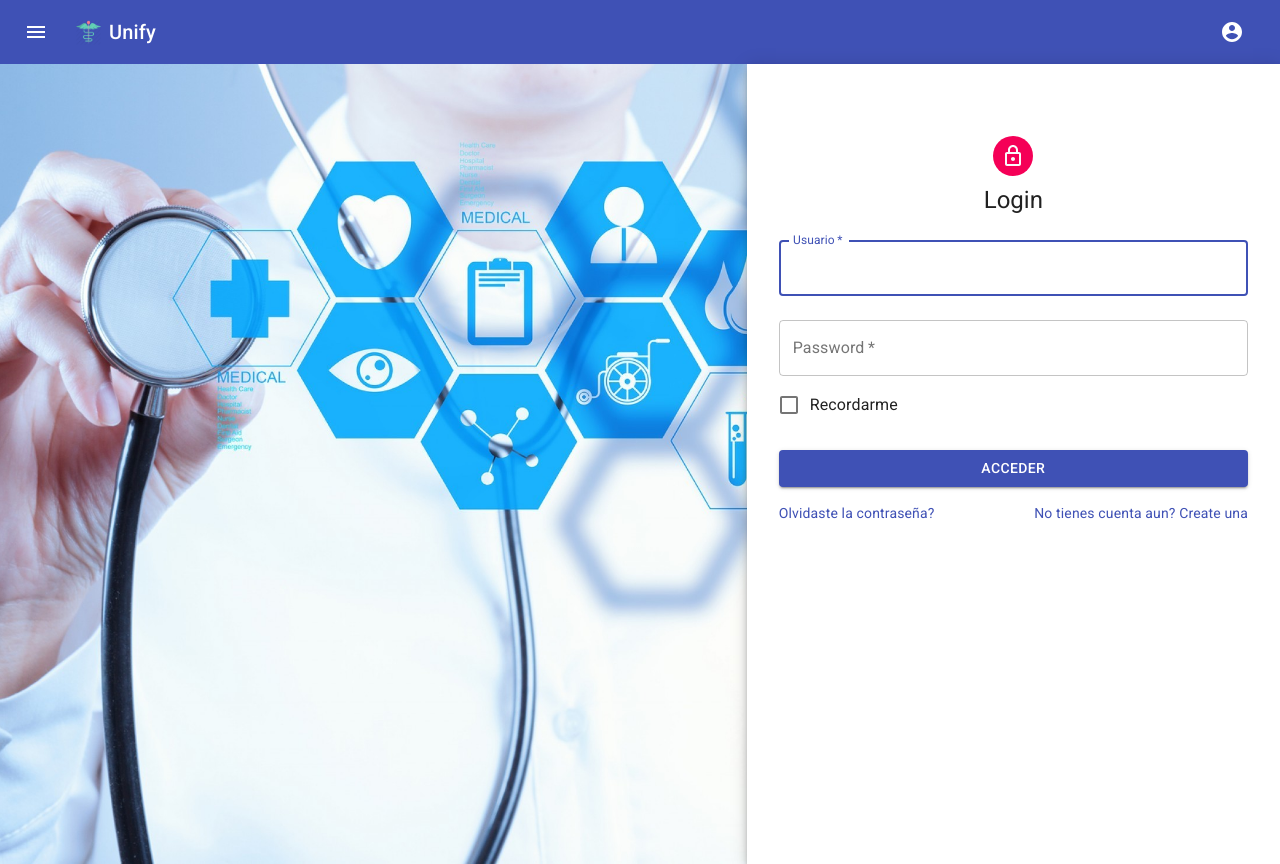
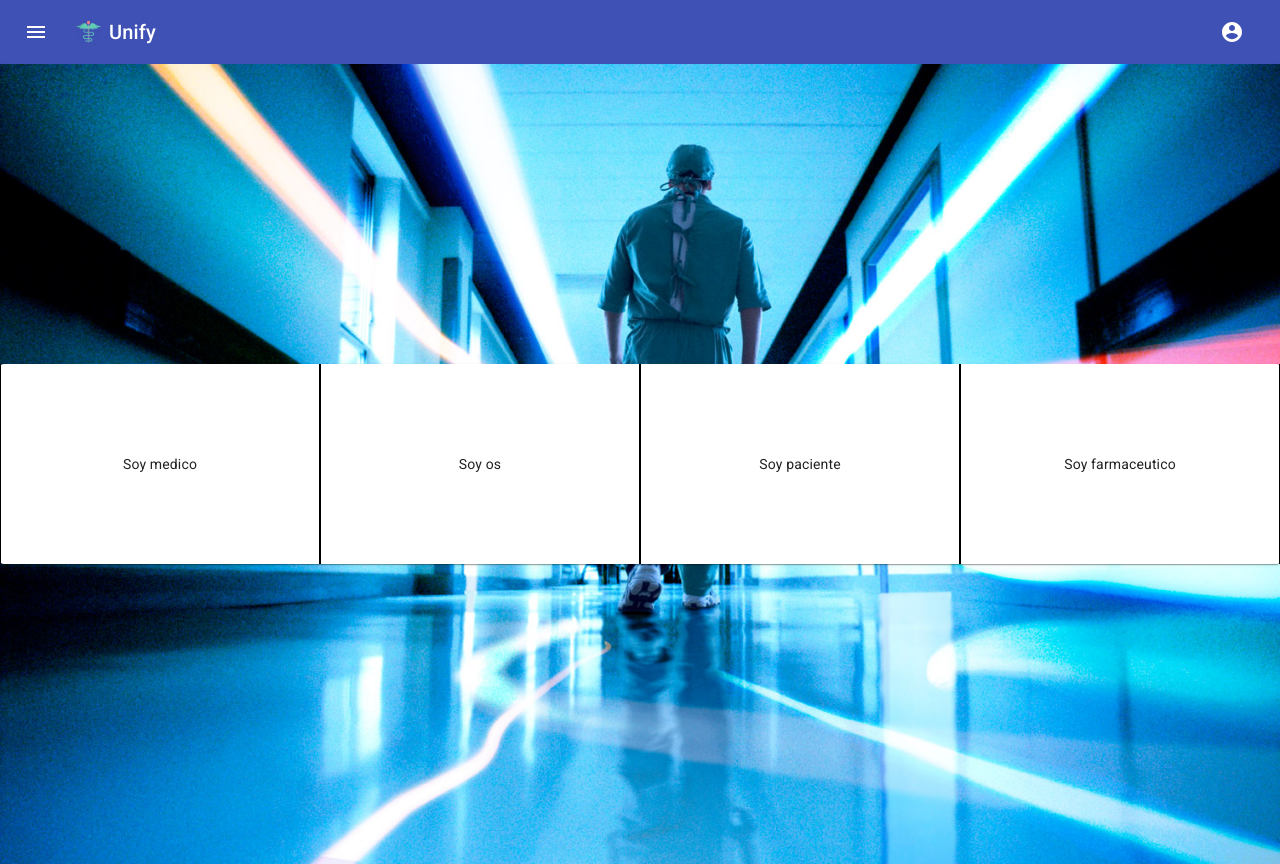
Before and after one commit to recetaselectronicas/frontend, a React (Create React App) app: page / in a window 1280 px wide. Built offline with nearby package versions, Linux system fonts and the light colour scheme.

Commit message:
agrego la home

```diff
--- a/src/App.js
+++ b/src/App.js
@@ -6,6 +6,7 @@ import PrescriptionsPage from './pages/prescriptions/PrescriptionsPage';
 import PrescriptionPage from './pages/prescriptionPage/PrescriptionPage';
 import Norm from './pages/norms/norms';
 import LoginPage from './pages/loginPage/LoginPage';
+import HomePage from './pages/homePage/HomePage';
 
 import './index.css';
 
@@ -13,8 +14,10 @@ function App() {
   return (
     <Router>
       <Navbar />
-      <Route path="/" exact component={LoginPage} />
       <main>
+        <Route path="/" exact component={HomePage} />
+        <Route path="/login" exact component={LoginPage} />
+
         <Route path="/emitir" component={EmitRecipe} />
         <Route path="/recetas" component={PrescriptionsPage} />
         <Route path="/receta/:id" exact component={PrescriptionPage} />
--- /dev/null
+++ b/src/pages/homePage/HomePage.js
@@ -0,0 +1,66 @@
+/* eslint-disable jsx-a11y/anchor-is-valid */
+import React from 'react';
+import CssBaseline from '@material-ui/core/CssBaseline';
+import Paper from '@material-ui/core/Paper';
+import Grid from '@material-ui/core/Grid';
+import { makeStyles } from '@material-ui/core/styles';
+import HomeBackground from './home_background.jpg';
+
+const useStyles = makeStyles(() => ({
+  root: {
+    height: '100vh',
+  },
+  image: {
+    backgroundImage: `url(${HomeBackground})`,
+    backgroundRepeat: 'no-repeat',
+    backgroundSize: 'cover',
+    backgroundPosition: 'center',
+    display: 'flex',
+    justifyContent: 'center',
+    alignItems: 'center',
+  },
+  paper: {
+    width: '100%',
+    display: 'flex',
+    alignItems: 'center',
+    justifyContent: 'space-around',
+  },
+  loginLink: {
+    width: '100%',
+    height: '200px',
+    borderLeft: ' 1px solid black',
+    borderRight: '1px solid black',
+    justifyContent: 'center',
+    alignItems: 'center',
+    display: 'flex',
+    cursor: 'pointer',
+  },
+}));
+
+export default function HomePage(props) {
+  const classes = useStyles();
+  const onClick = () => {
+    props.history.push('/login');
+  };
+  return (
+    <Grid container component="main" className={classes.root}>
+      <CssBaseline />
+      <Grid item xs={12} component={Paper} square className={classes.image}>
+        <Paper className={classes.paper}>
+          <div onClick={onClick} className={classes.loginLink}>
+            Soy medico
+          </div>
+          <div onClick={onClick} className={classes.loginLink}>
+            Soy os
+          </div>
+          <div onClick={onClick} className={classes.loginLink}>
+            Soy paciente
+          </div>
+          <div onClick={onClick} className={classes.loginLink}>
+            Soy farmaceutico
+          </div>
+        </Paper>
+      </Grid>
+    </Grid>
+  );
+}
```
Also changed, not shown: src/pages/homePage/home_background.jpg (added).
